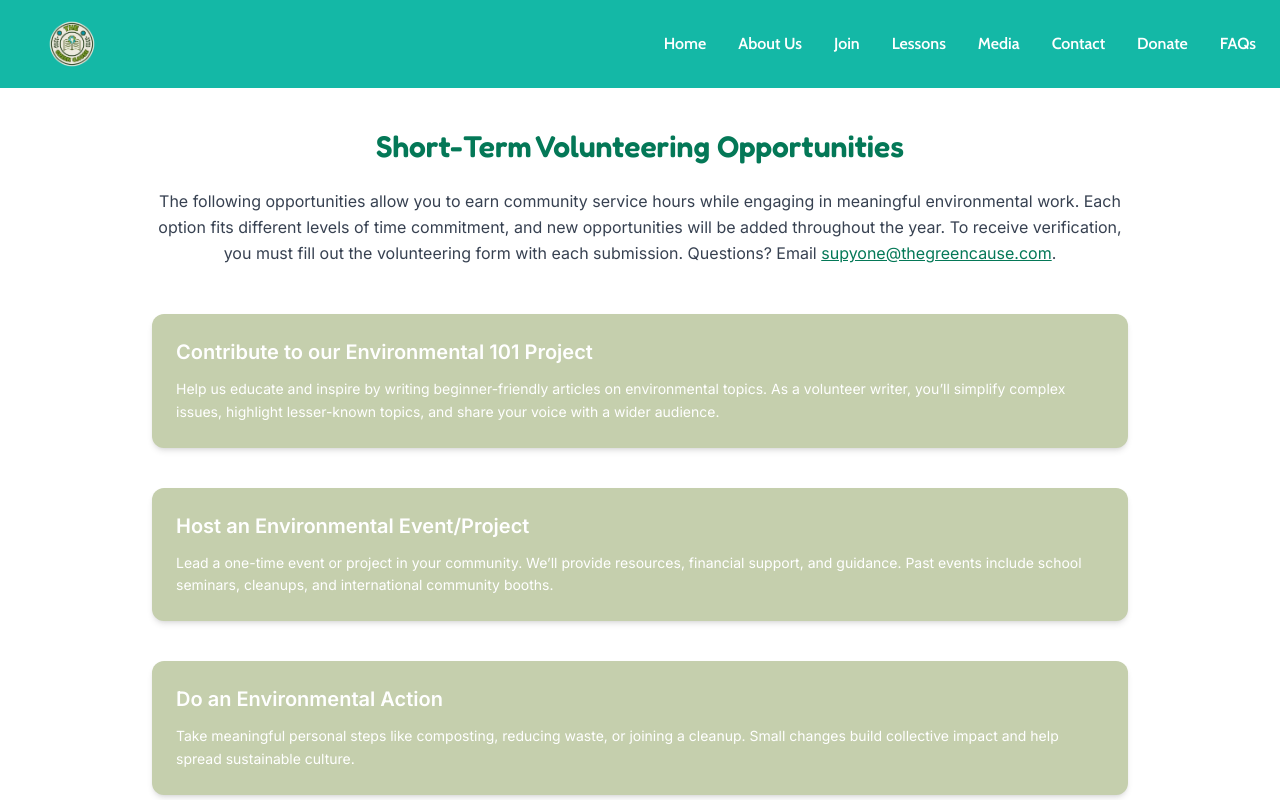
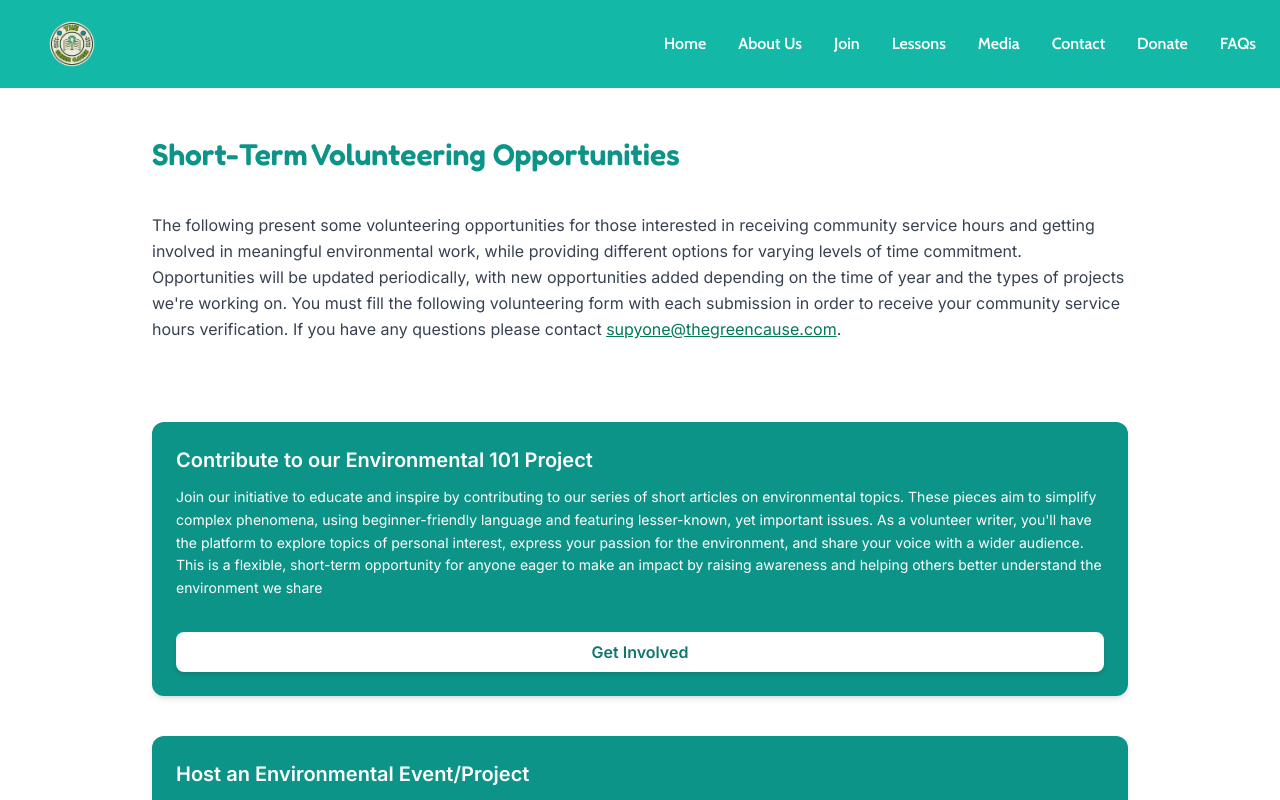
Before and after one commit to The-Green-Cause/The-Green-Cause-Website, a Next.js app in the folder frontend/: page /short_term_oppurtunities in a window 1280 px wide. Shown: the top 800 px of the page. Built offline with nearby package versions, Linux system fonts and the light colour scheme; a web font is replaced by a local one.

Commit message:
style changes

```diff
--- a/frontend/pages/short_term_oppurtunities.js
+++ b/frontend/pages/short_term_oppurtunities.js
@@ -17,16 +17,12 @@ export default function Opportunities() {
         <Navbar />
 
 
-        <div className="max-w-5xl mx-auto mt-10 px-6 text-center">
-          <h1 className="text-3xl font-fredoka font-lora text-emerald-700 mb-6">
+        <div className="max-w-5xl mx-auto mt-12 px-6 space-y-10 mb-20">
+          <h1 className="text-3xl font-fredoka font-lora text-teal-600 mb-6">
             Short-Term Volunteering Opportunities
           </h1>
           <p className="text-gray-700 leading-relaxed">
-            The following opportunities allow you to earn community service hours while
-            engaging in meaningful environmental work. Each option fits different levels
-            of time commitment, and new opportunities will be added throughout the year.
-            To receive verification, you must fill out the volunteering form with each submission.
-            Questions? Email <a href="mailto:supyone@thegreencause.com" className="text-emerald-700 underline">supyone@thegreencause.com</a>.
+            The following present some volunteering opportunities for those interested in receiving community service hours and getting involved in meaningful environmental work, while providing different options for varying levels of time commitment. Opportunities will be updated periodically, with new opportunities added depending on the time of year and the types of projects we're working on. You must fill the following volunteering form with each submission in order to receive your community service hours verification. If you have any questions please contact <a href="mailto:supyone@thegreencause.com" className="text-emerald-700 underline">supyone@thegreencause.com</a>.
           </p>
         </div>
 
@@ -35,33 +31,48 @@ export default function Opportunities() {
             {
               title: "Contribute to our Environmental 101 Project",
               content:
-                "Help us educate and inspire by writing beginner-friendly articles on environmental topics. As a volunteer writer, you’ll simplify complex issues, highlight lesser-known topics, and share your voice with a wider audience."
+                "Join our initiative to educate and inspire by contributing to our series of short articles on environmental topics. These pieces aim to simplify complex phenomena, using beginner-friendly language and featuring lesser-known, yet important issues. As a volunteer writer, you'll have the platform to explore topics of personal interest, express your passion for the environment, and share your voice with a wider audience. This is a flexible, short-term opportunity for anyone eager to make an impact by raising awareness and helping others better understand the environment we share",
+                link:""
             },
             {
               title: "Host an Environmental Event/Project",
               content:
-                "Lead a one-time event or project in your community. We’ll provide resources, financial support, and guidance. Past events include school seminars, cleanups, and international community booths."
+                "If you're interested in leading a one-time event or initiating a local community project, The Green Cause is here to support you. We provide resources, including access to our financial grant  and guidance on how to plan, lead, and execute your events. These events can focus on stewardship, environmental education, or community engagement. Previously, we've hosted seminars at educational institutions and partnered as community booths at events worldwide. We are eager to explore your potential and have a lasting, genuine impact.",
+                link:""
             },
             {
               title: "Do an Environmental Action",
               content:
-                "Take meaningful personal steps like composting, reducing waste, or joining a cleanup. Small changes build collective impact and help spread sustainable culture."
+                "For those looking to start their journey by getting more personally involved, The Green Cause offers simple ways to take meaningful environmental action. We recognize that the greater responsibility for widescale impact lies with larger entities, but we also believe that the power of shifting our culture towards greater personal responsibility and appreciation for our planet. Every small step, whether discovering more about environmental issues, adopting sustainable habits, or incorporating mindful choices, helps build momentum. We encourage individuals who are ready to learn, grow, and make a small difference to embrace the potency of collective action.",
+                link:""
             },
             {
               title: "Promote The Green Cause",
               content:
-                "Support us by spreading the word! Post flyers, share on social media, or talk with peers and teachers. Every voice helps amplify our mission."
+                "Help us amplify our mission by sharing The Green Cause with your community! You can promote our flyers by posting them at school, local businesses, or other approved spaces, repost our social media content, or simply share our work with your peers and teachers. It's a simple way to learn more about our organization while making a lasting impact with small actions. Every voice counts in building awareness and inspiring accountability within our community. It can be as potent as following our social media and engaging with content to boost our algorithm.",
+                link:""
             }
           ].map((opp, i) => (
-            <div
-              key={i}
-              className="bg-[#c5cfad] p-6 rounded-xl shadow-md text-white"
+             <div
+                key={i}
+                className="bg-teal-600 p-6 rounded-xl shadow-md text-white flex flex-col justify-between"
             >
-              <h2 className="text-xl font-semibold mb-3">{opp.title}</h2>
-              <p className="text-sm leading-relaxed">{opp.content}</p>
+            <div>
+                <h2 className="text-xl font-semibold mb-3">{opp.title}</h2>
+                <p className="text-sm leading-relaxed mb-4">{opp.content}</p>
             </div>
-          ))}
-        </div>
+
+            <a
+                href={opp.link}
+                target="_blank"
+                rel="noopener noreferrer"
+                className="inline-flex items-center justify-center bg-white text-teal-700 px-4 py-2 mt-4 rounded-lg font-semibold shadow-md hover:bg-gray-100 transition"
+            >
+                Get Involved
+            </a>
+    </div>
+  ))}
+</div>
 
         <Footer />
       </div>
```
